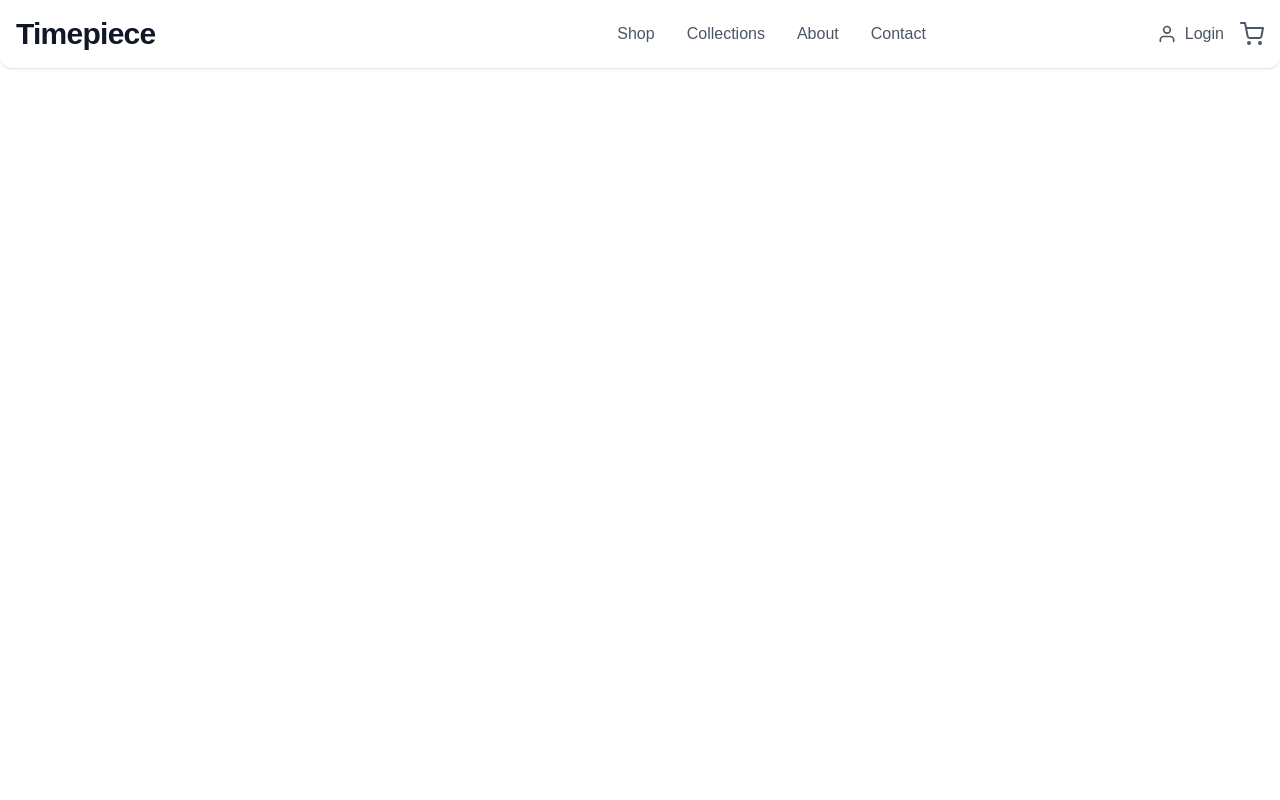
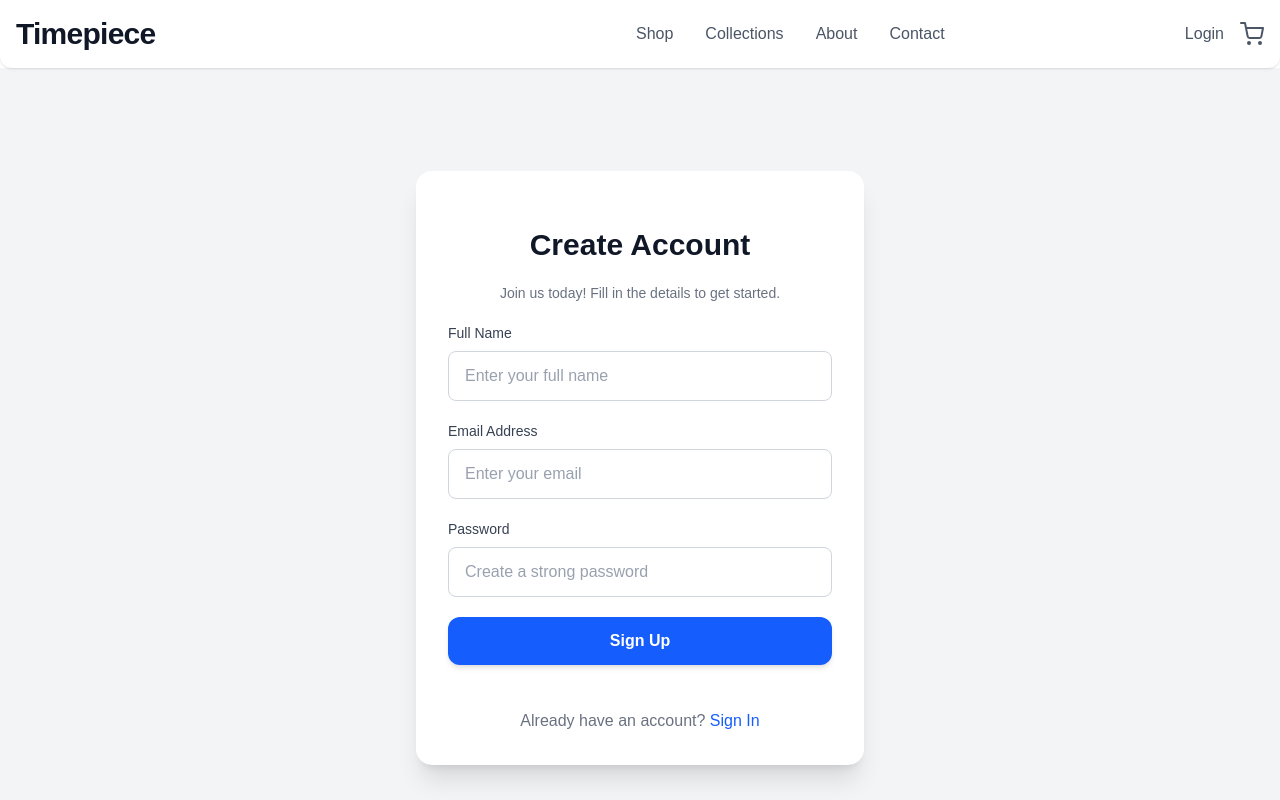
Before and after one commit to islamemon59/clock-store-with-nextjs, a Next.js app: page /signup in a window 1280 px wide. Shown: the top 800 px of the page. Built offline with nearby package versions, Linux system fonts and the light colour scheme; no server answers.

Commit message:
login user data logout button added

```diff
--- /dev/null
+++ b/src/Provider/Provider.jsx
@@ -0,0 +1,9 @@
+"use client"
+import { SessionProvider } from 'next-auth/react';
+import React from 'react';
+
+const Provider = ({children}) => {
+    return <SessionProvider>{children}</SessionProvider>
+};
+
+export default Provider;
--- /dev/null
+++ b/src/app/Components/Navbar/Components/LoginUser/LoginUser.jsx
@@ -0,0 +1,84 @@
+"use client";
+import React, { useState } from "react";
+import { useSession, signOut } from "next-auth/react";
+import { FaUserCircle } from "react-icons/fa";
+import { toast } from "react-hot-toast";
+import Link from "next/link";
+import Loading from "@/app/loading";
+
+const LoginUser = () => {
+  const { data: session, status } = useSession();
+  const [open, setOpen] = useState(false);
+
+  if (status === "loading") {
+    return <Loading/>
+  }
+
+  if (!session) {
+    return (
+      <Link
+        href="/signIn"
+        className="flex items-center space-x-2 text-gray-600 hover:text-indigo-600 transition-colors duration-200 font-medium"
+      >
+        <span>Login</span>
+      </Link>
+    );
+  }
+
+  const handleLogout = async () => {
+    await signOut();
+    toast.success("Logged out successfully!");
+  };
+
+  return (
+    <div className="relative">
+      {/* Avatar Button */}
+      <button onClick={() => setOpen(!open)} className="focus:outline-none">
+        {session.user?.image ? (
+          <img
+            src={session.user.image}
+            alt="User Avatar"
+            className="w-10 h-10 rounded-full border border-gray-300 shadow-md"
+          />
+        ) : (
+          <FaUserCircle className="w-10 h-10 text-gray-500" />
+        )}
+      </button>
+
+      {/* Dropdown Menu */}
+      {open && (
+        <div className="absolute right-0 mt-2 w-56 bg-white shadow-lg rounded-xl p-4 border border-gray-200 z-50">
+          {/* User Info */}
+          <div className="flex items-center gap-3 mb-3">
+            {session.user?.image ? (
+              <img
+                src={session.user.image}
+                alt="User Avatar"
+                className="w-10 h-10 rounded-full border border-gray-300"
+              />
+            ) : (
+              <FaUserCircle className="w-10 h-10 text-gray-500" />
+            )}
+            <div>
+              <p className="font-medium text-gray-800">{session.user?.name}</p>
+              <p className="text-sm text-gray-500">{session.user?.email}</p>
+            </div>
+          </div>
+
+          {/* Divider */}
+          <hr className="my-2" />
+
+          {/* Logout Button */}
+          <button
+            onClick={handleLogout}
+            className="w-full px-4 py-2 bg-red-500 text-white rounded-lg text-sm hover:bg-red-600 transition"
+          >
+            Logout
+          </button>
+        </div>
+      )}
+    </div>
+  );
+};
+
+export default LoginUser;
--- a/src/app/Components/Navbar/Navbar.jsx
+++ b/src/app/Components/Navbar/Navbar.jsx
@@ -2,6 +2,7 @@ import Link from "next/link";
 import { FiShoppingCart, FiUser } from "react-icons/fi";
 import MobileMenuToggleButton from "./Components/MobileMenuToggleButton/MobileMenuToggleButton";
 import MobileNavMenu from "./Components/MobileNavMenu/MobileNavMenu";
+import LoginUser from "./Components/LoginUser/LoginUser";
 
 // A professional and minimal navbar component for an e-commerce site
 const Navbar = () => {
@@ -54,13 +55,8 @@ const Navbar = () => {
           <div className="hidden md:flex items-center space-x-4">
           <MobileNavMenu />
             {/* Login Button with icon */}
-            <Link
-              href="/signIn"
-              className="flex items-center space-x-2 text-gray-600 hover:text-indigo-600 transition-colors duration-200 font-medium"
-            >
-              <FiUser className="w-5 h-5" />
-              <span>Login</span>
-            </Link>
+            <LoginUser/>
+
             {/* Shopping Cart Button with icon */}
             <div className="relative group cursor-pointer">
               <Link href="/cart">
--- /dev/null
+++ b/src/app/api/signup/route.js
@@ -0,0 +1,40 @@
+import { collectionObj, dbConnect } from "@/lib/dbConnect";
+import { hash } from "bcryptjs";
+import { NextResponse } from "next/server";
+
+export async function POST(req) {
+  const { name, email, password } = await req.json();
+  if (!name || !email || !password) {
+    return NextResponse.json(
+      { message: "Missing fields" },
+      {
+        status: 400,
+      }
+    );
+  }
+
+  const userCollection = await dbConnect(collectionObj.userCollection);
+  const existingUser = await userCollection.findOne({ email });
+
+  if (existingUser) {
+    return NextResponse.json(
+      { message: "User already exists" },
+      {
+        status: 400,
+      }
+    );
+  }
+
+  const hashedPassword = await hash(password, 12);
+
+  await userCollection.insertOne({
+    name,
+    email,
+    password: hashedPassword,
+  });
+
+  return NextResponse.json(
+    { message: "User registered successfully" },
+    { status: 201 }
+  );
+}
--- a/src/app/layout.js
+++ b/src/app/layout.js
@@ -3,6 +3,7 @@ import "./globals.css";
 import Navbar from "./Components/Navbar/Navbar";
 import Footer from "./Components/Footer/Footer";
 import { Toaster } from "react-hot-toast";
+import Provider from "@/Provider/Provider";
 
 const geistSans = Geist({
   variable: "--font-geist-sans",
@@ -22,15 +23,15 @@ export const metadata = {
 export default function RootLayout({ children }) {
   return (
     <html lang="en">
-      <body
-        className={`${geistSans.variable} ${geistMono.variable}`}
-      >
-        <Navbar/>
-        <div className="min-h-screen">
-          {children}
-          <Toaster position="top-center" reverseOrder={false} />
-        </div>
-        <Footer/>
+      <body className={`${geistSans.variable} ${geistMono.variable}`}>
+        <Provider>
+          <Navbar />
+          <div className="min-h-screen">
+            {children}
+            <Toaster position="top-center" reverseOrder={false} />
+          </div>
+          <Footer />
+        </Provider>
       </body>
     </html>
   );
--- /dev/null
+++ b/src/app/loading.jsx
@@ -0,0 +1,11 @@
+import React from 'react';
+
+const Loading = () => {
+    return (
+    <div className="flex justify-center items-center h-40">
+      <div className="w-10 h-10 border-4 border-blue-500 border-t-transparent rounded-full animate-spin"></div>
+    </div>
+    );
+};
+
+export default Loading;
--- a/src/app/signIn/Components/SigninForm/SigninForm.jsx
+++ b/src/app/signIn/Components/SigninForm/SigninForm.jsx
@@ -20,6 +20,7 @@ export default function SigninForm() {
         email,
         password,
       });
+      console.log(res);
 
       if (res?.ok) {
         Swal.fire({
--- /dev/null
+++ b/src/app/signup/Components/SignupForm/SignupForm.jsx
@@ -0,0 +1,131 @@
+"use client";
+
+import { useState } from "react";
+import Swal from "sweetalert2";
+import toast from "react-hot-toast";
+import { useRouter } from "next/navigation";
+
+const SignupForm = () => {
+  const [loading, setLoading] = useState(false);
+  const router = useRouter();
+
+  const handleSubmit = async (e) => {
+      e.preventDefault();
+      toast("Please wait..")
+    setLoading(true);
+
+    const name = e.target.name.value;
+    const email = e.target.email.value;
+    const password = e.target.password.value;
+
+    try {
+      const res = await fetch("/api/signup", {
+        method: "POST",
+        headers: { "Content-Type": "application/json" },
+        body: JSON.stringify({ name, email, password }),
+      });
+
+      const data = await res.json();
+
+      if (res.status === 201) {
+        Swal.fire({
+          title: "🎉 Account Created",
+          text: "Your account has been created successfully!",
+          icon: "success",
+          confirmButtonText: "Go to Login",
+          confirmButtonColor: "#3B82F6",
+        }).then(() => {
+          router.push("/signIn");
+        });
+      } else if (res.status === 400 && data.message === "User already exists") {
+        toast.error("User already exists!");
+      } else {
+        toast.error(data.message || "Signup failed");
+      }
+    } catch (error) {
+      console.error("Signup error:", error);
+      toast.error("Server error, try again later");
+    } finally {
+      setLoading(false);
+    }
+  };
+
+  return (
+    <form
+      onSubmit={handleSubmit}
+      className="mt-6 space-y-5"
+    >
+      {/* Title */}
+      <h2 className="text-3xl font-extrabold text-gray-900 text-center">
+        Create Account
+      </h2>
+      <p className="text-center text-gray-500 text-sm">
+        Join us today! Fill in the details to get started.
+      </p>
+
+      {/* Name */}
+      <div>
+        <label className="block text-sm font-medium text-gray-700">
+          Full Name
+        </label>
+        <input
+          name="name"
+          type="text"
+          placeholder="Enter your full name"
+          required
+          className="w-full mt-2 px-4 py-3 border border-gray-300 rounded-lg text-gray-900 placeholder-gray-400 focus:ring-2 focus:ring-blue-500 focus:border-blue-500 focus:outline-none transition"
+        />
+      </div>
+
+      {/* Email */}
+      <div>
+        <label className="block text-sm font-medium text-gray-700">
+          Email Address
+        </label>
+        <input
+          name="email"
+          type="email"
+          placeholder="Enter your email"
+          required
+          className="w-full mt-2 px-4 py-3 border border-gray-300 rounded-lg text-gray-900 placeholder-gray-400 focus:ring-2 focus:ring-blue-500 focus:border-blue-500 focus:outline-none transition"
+        />
+      </div>
+
+      {/* Password */}
+      <div>
+        <label className="block text-sm font-medium text-gray-700">
+          Password
+        </label>
+        <input
+          name="password"
+          type="password"
+          placeholder="Create a strong password"
+          required
+          className="w-full mt-2 px-4 py-3 border border-gray-300 rounded-lg text-gray-900 placeholder-gray-400 focus:ring-2 focus:ring-blue-500 focus:border-blue-500 focus:outline-none transition"
+        />
+      </div>
+
+      {/* Submit Button */}
+      <button
+        type="submit"
+        disabled={loading}
+        className="w-full bg-blue-600 text-white py-3 rounded-xl font-semibold hover:bg-blue-700 transition shadow-md"
+      >
+        {loading ? "Creating Account..." : "Sign Up"}
+      </button>
+
+      {/* Footer */}
+      <p className="mt-6 text-center text-gray-500 text-sm sm:text-base">
+        Already have an account?{" "}
+        <a
+          href="/signIn"
+          className="text-blue-600 hover:underline font-medium"
+        >
+          Sign In
+        </a>
+      </p>
+    </form>
+  );
+};
+
+export default SignupForm;
--- a/src/app/signup/page.jsx
+++ b/src/app/signup/page.jsx
@@ -1,11 +1,11 @@
-import React from 'react';
+import SignupForm from "./Components/SignupForm/SignupForm";
 
-const page = () => {
-    return (
-        <div>
-
-        </div>
-    );
-};
-
-export default page;
+export default function Signup() {
+  return (
+    <div className="min-h-screen flex items-center justify-center bg-gray-100 px-4">
+      <div className="max-w-md w-full bg-white rounded-2xl shadow-xl p-8">
+        <SignupForm />
+      </div>
+    </div>
+  );
+}
--- a/src/lib/authOptions.js
+++ b/src/lib/authOptions.js
@@ -20,17 +20,19 @@ export const authOptions = {
             email: credentials.email,
           });
           if (!user) throw new Error("No user found");
-
+console.log(user);
           // Check password
           const isValid = await bcrypt.compare(
             credentials.password,
             user.password
           );
+          console.log(isValid);
           if (!isValid) throw new Error("Invalid password");
 
           return { id: user._id, name: user.name, email: user.email };
         } catch (error) {
-          throw new Error(error);
+            console.log(error);
+        //   throw new Error(error);
         }
       },
     }),
```
